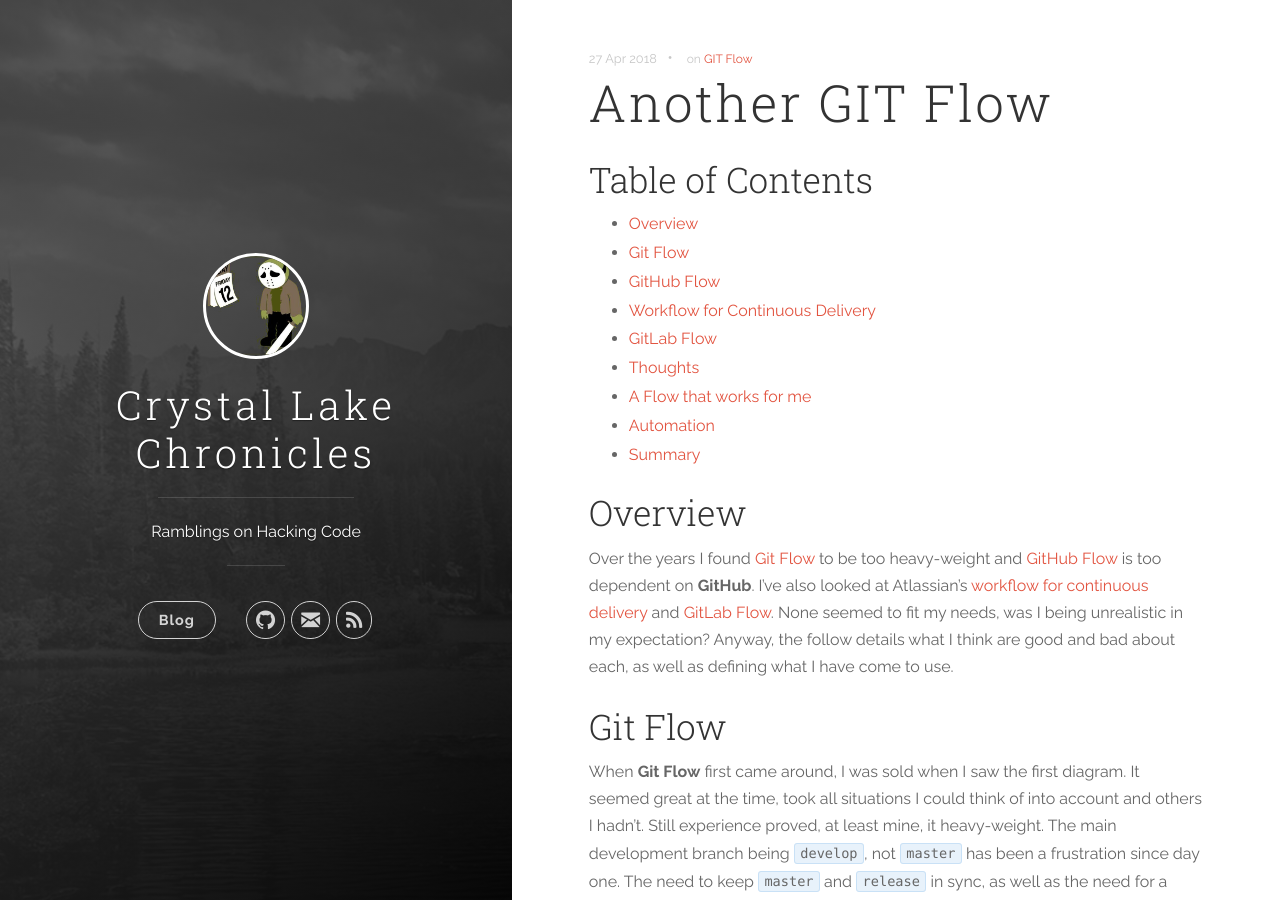
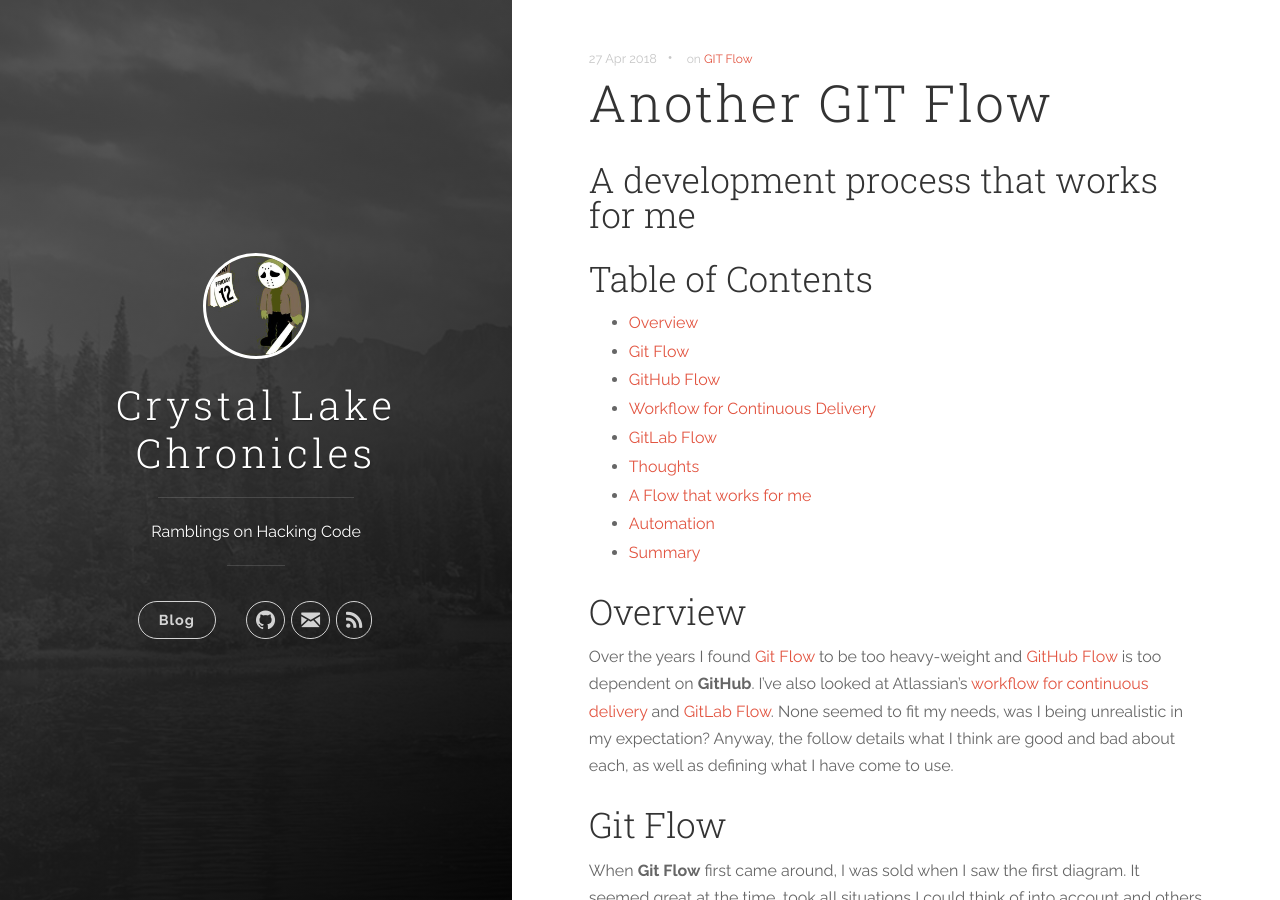
Before and after one commit to marksmall/marksmall.github.io, a Jekyll site: the page built from _posts/2018-04-27-another-git-flow.md, in a window 1280 px wide and 900 px high. Built offline with Jekyll 4.4.1, drawn with Linux system fonts in a browser that asks for light colours; nearby versions of some CDN libraries.

Commit message:
Add sub-title:
when the posts/blogs are displayed, it is showing the table of contents
heading. To avoid this and provide a more meaningful name/title/sub-heading,
I've added a new one.

```diff
--- a/_posts/2018-04-27-another-git-flow.md
+++ b/_posts/2018-04-27-another-git-flow.md
@@ -5,6 +5,8 @@ categories: [GIT, Flow, Development life-cycle]
 tags: [GIT, Flow]
 comments: true
 ---
+
+## A development process that works for me
 
 ## Table of Contents
 
```
